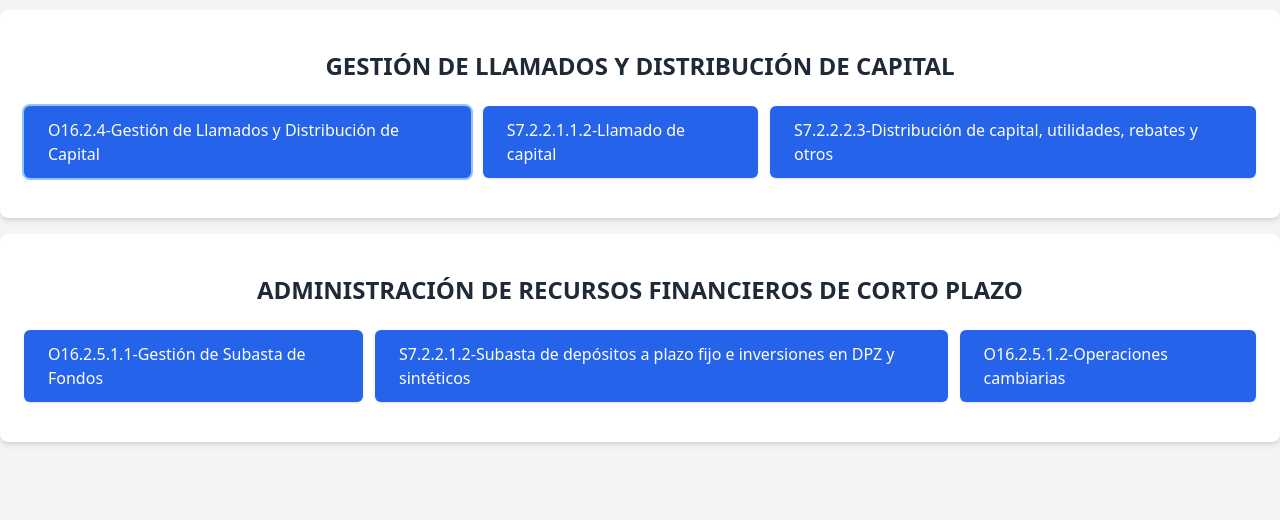
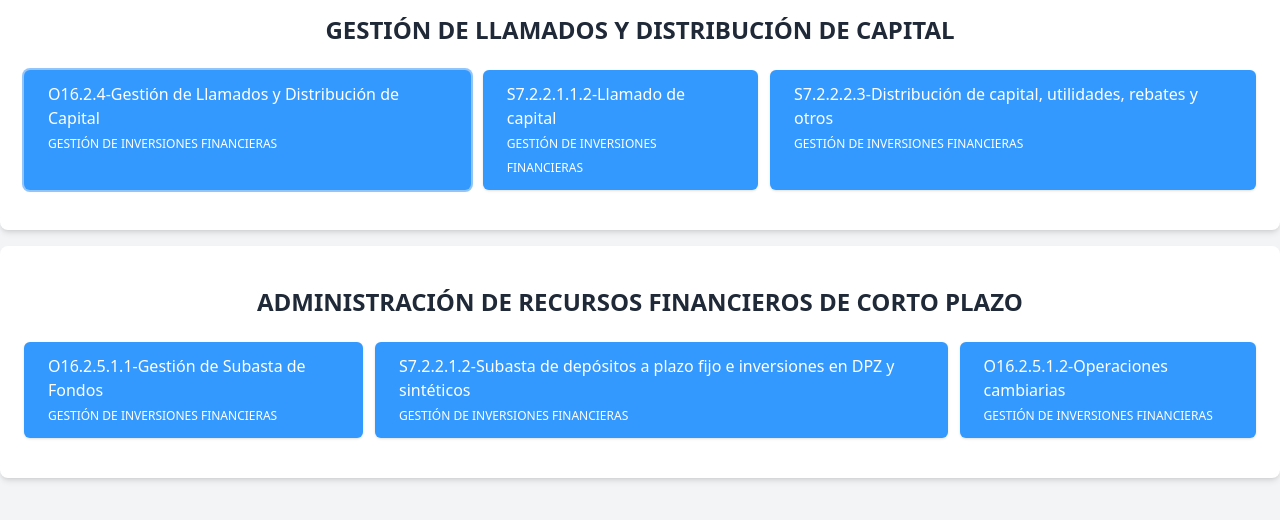
Before and after one commit to lldisool1997/presentaciones-prototipo-onp, a plain HTML site: page index.html in a window 1280 px wide. Shown: the part 204-724 px from the top of the page. Drawn offline with nearby package versions, Linux system fonts and the light colour scheme.

Commit message:
prototipado avance

```diff
--- a/index.html
+++ b/index.html
@@ -23,21 +23,24 @@
                 <div class="flex flex-row gap-3">
                     <a id="btnDistribucion"
                     href="LLAMADOS_DISTR_CAPITAL/index.html"
-                    class="inline-block bg-blue-600 hover:bg-blue-700 text-white font-medium py-3 px-6 rounded-md shadow focus:outline-none focus:ring-2 focus:ring-blue-300 transition"
+                    class="inline-block bg-[#3399ff] hover:bg-[#2b7fd3] text-white font-medium py-3 px-6 rounded-md shadow focus:outline-none focus:ring-2 focus:ring-blue-300 transition"
                     aria-label="Ir a Distribución de capital">
                     O16.2.4-Gestión de Llamados y Distribución de Capital
+                    <br><label class="text-xs">GESTIÓN DE INVERSIONES FINANCIERAS</label>
                 </a>
                 <a id="btnDistribucion"
                     href="LLAMADOS_DISTR_CAPITAL/index.html"
-                    class="inline-block bg-blue-600 hover:bg-blue-700 text-white font-medium py-3 px-6 rounded-md shadow focus:outline-none focus:ring-2 focus:ring-blue-300 transition"
+                    class="inline-block bg-[#3399ff] hover:bg-[#2b7fd3] text-white font-medium py-3 px-6 rounded-md shadow focus:outline-none focus:ring-2 focus:ring-blue-300 transition"
                     aria-label="Ir a Distribución de capital">
                     S7.2.2.1.1.2-Llamado de capital
+                    <br><label class="text-xs">GESTIÓN DE INVERSIONES FINANCIERAS</label>
                 </a>
                 <a id="btnDistribucion"
                     href="LLAMADOS_DISTR_CAPITAL/index.html"
-                    class="inline-block bg-blue-600 hover:bg-blue-700 text-white font-medium py-3 px-6 rounded-md shadow focus:outline-none focus:ring-2 focus:ring-blue-300 transition"
+                    class="inline-block bg-[#3399ff] hover:bg-[#2b7fd3] text-white font-medium py-3 px-6 rounded-md shadow focus:outline-none focus:ring-2 focus:ring-blue-300 transition"
                     aria-label="Ir a Distribución de capital">
                     S7.2.2.2.3-Distribución de capital, utilidades, rebates y otros
+                    <br><label class="text-xs">GESTIÓN DE INVERSIONES FINANCIERAS</label>
                 </a>
                 </div>
                 <!-- Anchor usado como botón -->
@@ -51,21 +54,24 @@
                 <div class="flex flex-row gap-3">
                     <a id="btnDistribucion"
                     href="LLAMADOS_DISTR_CAPITAL/index.html"
-                    class="inline-block bg-blue-600 hover:bg-blue-700 text-white font-medium py-3 px-6 rounded-md shadow focus:outline-none focus:ring-2 focus:ring-blue-300 transition"
+                    class="inline-block bg-[#3399ff] hover:bg-[#2b7fd3] text-white font-medium py-3 px-6 rounded-md shadow focus:outline-none focus:ring-2 focus:ring-blue-300 transition"
                     aria-label="Ir a Distribución de capital">
                     O16.2.5.1.1-Gestión de Subasta de Fondos
+                    <br><label class="text-xs">GESTIÓN DE INVERSIONES FINANCIERAS</label>
                 </a>
                 <a id="btnDistribucion"
                     href="LLAMADOS_DISTR_CAPITAL/index.html"
-                    class="inline-block bg-blue-600 hover:bg-blue-700 text-white font-medium py-3 px-6 rounded-md shadow focus:outline-none focus:ring-2 focus:ring-blue-300 transition"
+                    class="inline-block bg-[#3399ff] hover:bg-[#2b7fd3] text-white font-medium py-3 px-6 rounded-md shadow focus:outline-none focus:ring-2 focus:ring-blue-300 transition"
                     aria-label="Ir a Distribución de capital">
                     S7.2.2.1.2-Subasta de depósitos a plazo fijo e inversiones en DPZ y sintéticos
+                    <br><label class="text-xs">GESTIÓN DE INVERSIONES FINANCIERAS</label>
                 </a>
                 <a id="btnDistribucion"
                     href="LLAMADOS_DISTR_CAPITAL/index.html"
-                    class="inline-block bg-blue-600 hover:bg-blue-700 text-white font-medium py-3 px-6 rounded-md shadow focus:outline-none focus:ring-2 focus:ring-blue-300 transition"
+                    class="inline-block bg-[#3399ff] hover:bg-[#2b7fd3] text-white font-medium py-3 px-6 rounded-md shadow focus:outline-none focus:ring-2 focus:ring-blue-300 transition"
                     aria-label="Ir a Distribución de capital">
                     O16.2.5.1.2-Operaciones cambiarias
+                    <br><label class="text-xs">GESTIÓN DE INVERSIONES FINANCIERAS</label>
                 </a>
                 </div>
 
```
Also changed, not shown: LLAMADOS_DISTR_CAPITAL/index.html (+6 -2 lines), tailwind.config.js (added, +12 -0 lines).
